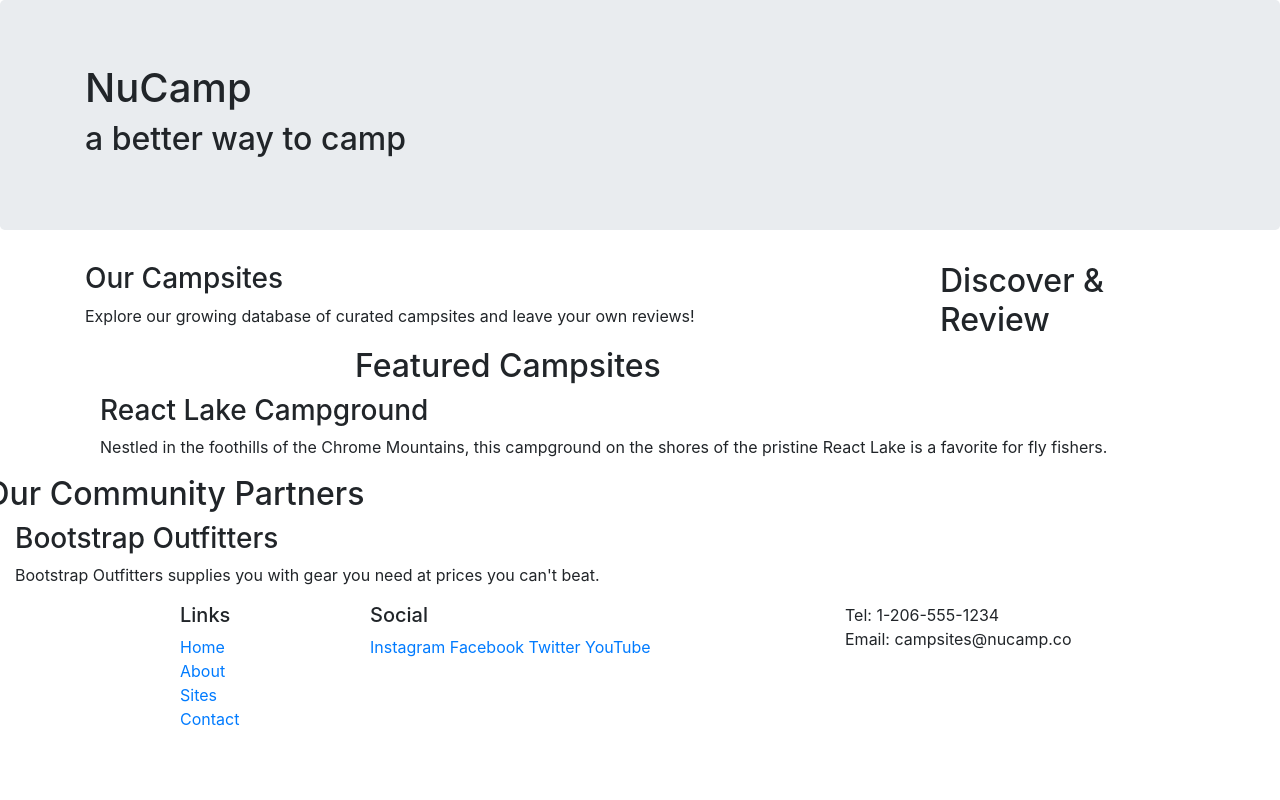
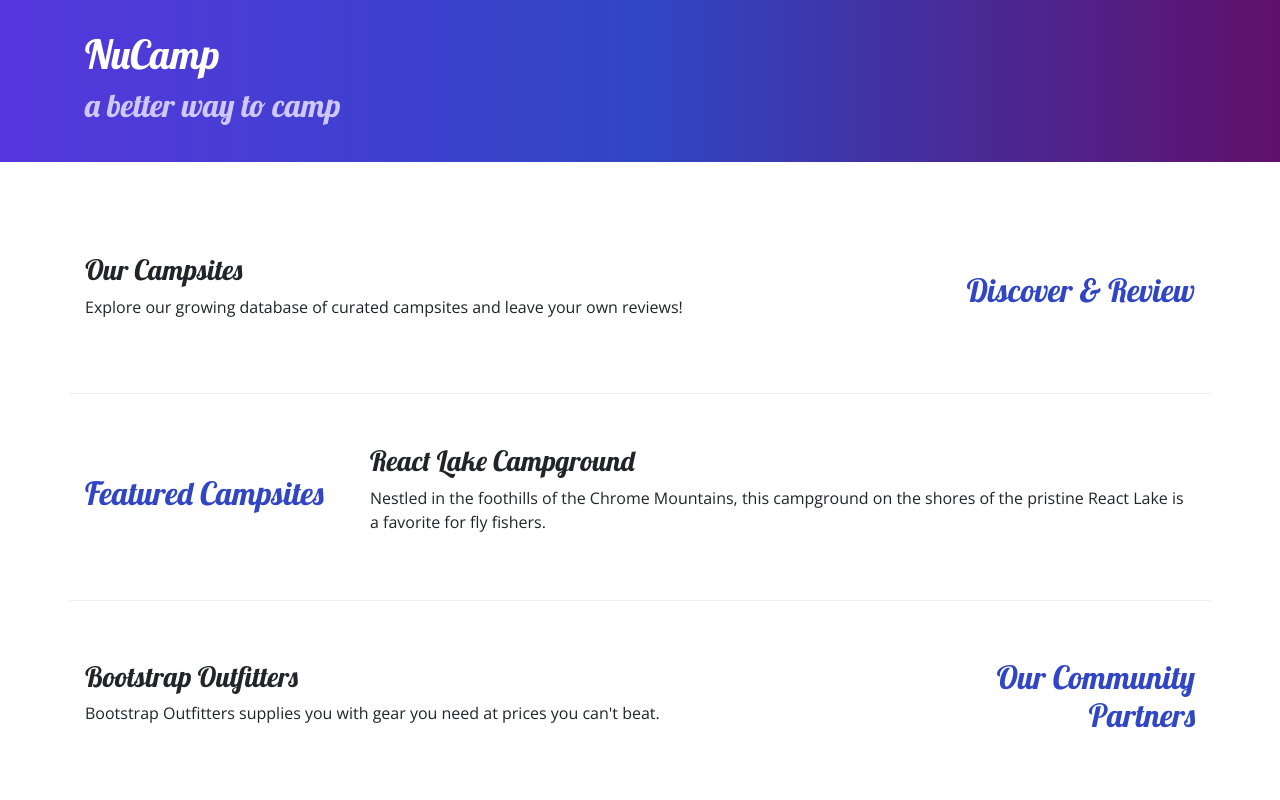
Before and after one commit to DamienVeyr/camp-project, a website: page index.html in a window 1280 px wide. Shown: the top 800 px of the page. Drawn offline with nearby package versions, Linux system fonts and the light colour scheme.

Commit message:
Adding Custom Styles

```diff
--- /dev/null
+++ b/css/styles.css
@@ -0,0 +1,32 @@
+body {
+    font-family: "Open Sans", sans-serif;
+}
+
+h1, h2, h3 {
+    font-family: "Lobster", cursive;
+}
+
+h2 {
+    color: #3046C5;
+}
+
+header h2 {
+    color: #CEC8FF;
+}
+
+footer {
+    background-image: linear-gradient(#CEC8FF, white);
+    padding: 20px 0;
+}
+
+.jumbotron {
+    padding: 30px;
+    background-image: linear-gradient( to right, #5637DD, #3046C5, #60106B);
+    color: white;
+}
+
+.row-content {
+    padding: 50px 0;
+    border-bottom: 1px ridge;
+    min-height: 200px;
+}
--- a/index.html
+++ b/index.html
@@ -9,12 +9,15 @@
         <!-- Bootstrap CSS -->
         <link rel="stylesheet" href="node_modules/bootstrap/dist/css/bootstrap.min.css" />
 
+        <!-- Additional CSS must be placed after Bootstrap CSS -->
+        <link rel="stylesheet" href="https://fonts.googleapis.com/css?family=Lobster|Open+Sans" />
+        <link rel="stylesheet" href="css/styles.css" />
         <title>NuCamp: A Better Way To Camp</title>
     </head>
 
 <body>
 
-    <header class="jumbotron">
+    <header class="jumbotron jumbotron-fluid">
         <div class="container">
             <div class="row">
                 <div class="col">
@@ -26,9 +29,9 @@
     </header>
 
     <div class="container">
-        <div class="row">
+        <div class="row row-content align-items-center">
             <div class="col-sm-4 order-sm-last col-md-3">
-                <h2>Discover & Review</h2>
+                <h2 class="text-sm-right">Discover & Review</h2>
             </div>
             <div class="col">
                 <h3>Our Campsites</h3>
@@ -36,8 +39,8 @@
             </div>
         </div>
 
-        <div class="row">
-            <div class="col-sm-4 col-md-3"></div>
+        <div class="row row-content align-items-center">
+            <div class="col-sm-4 col-md-3">
                 <h2>Featured Campsites</h2>
             </div>
             <div class="col">
@@ -46,9 +49,9 @@
             </div>
         </div>
 
-        <div class="row">
-            <div class="col-sm-4 order-sm-last col-md-3"></div>
-                <h2>Our Community Partners</h2>
+        <div class="row row-content align-items-center">
+            <div class="col-sm-4 order-sm-last col-md-3">
+                <h2 class="text-sm-right">Our Community Partners</h2>
             </div>
             <div class="col">
                 <h3>Bootstrap Outfitters</h3>
@@ -68,14 +71,14 @@
                         <li><a href="#">Contact</a></li>
                     </ul>
                 </div>
-                <div class="col-6 col-sm-5">
+                <div class="col-6 col-sm-5 text-center">
                     <h5>Social</h5>
                     <a href="http://instagram.com/">Instagram</a>
                     <a href="http://facebook.com/">Facebook</a>
                     <a href="http://twitter.com/">Twitter</a>
                     <a href="http://youtube.com/">YouTube</a>
                 </div>
-                <div class="col-sm-4">
+                <div class="col-sm-4 text-center">
                     Tel: 1-206-555-1234<br />
                     Email: campsites@nucamp.co
                 </div>
```
